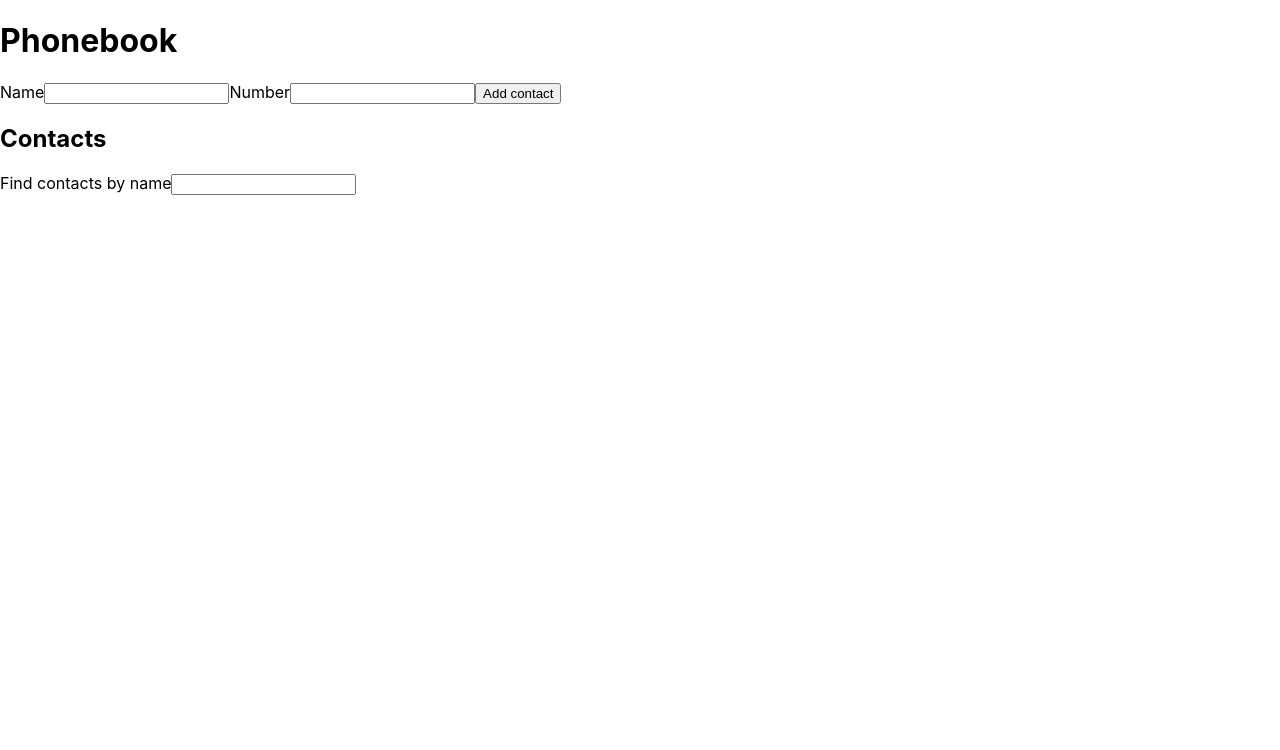
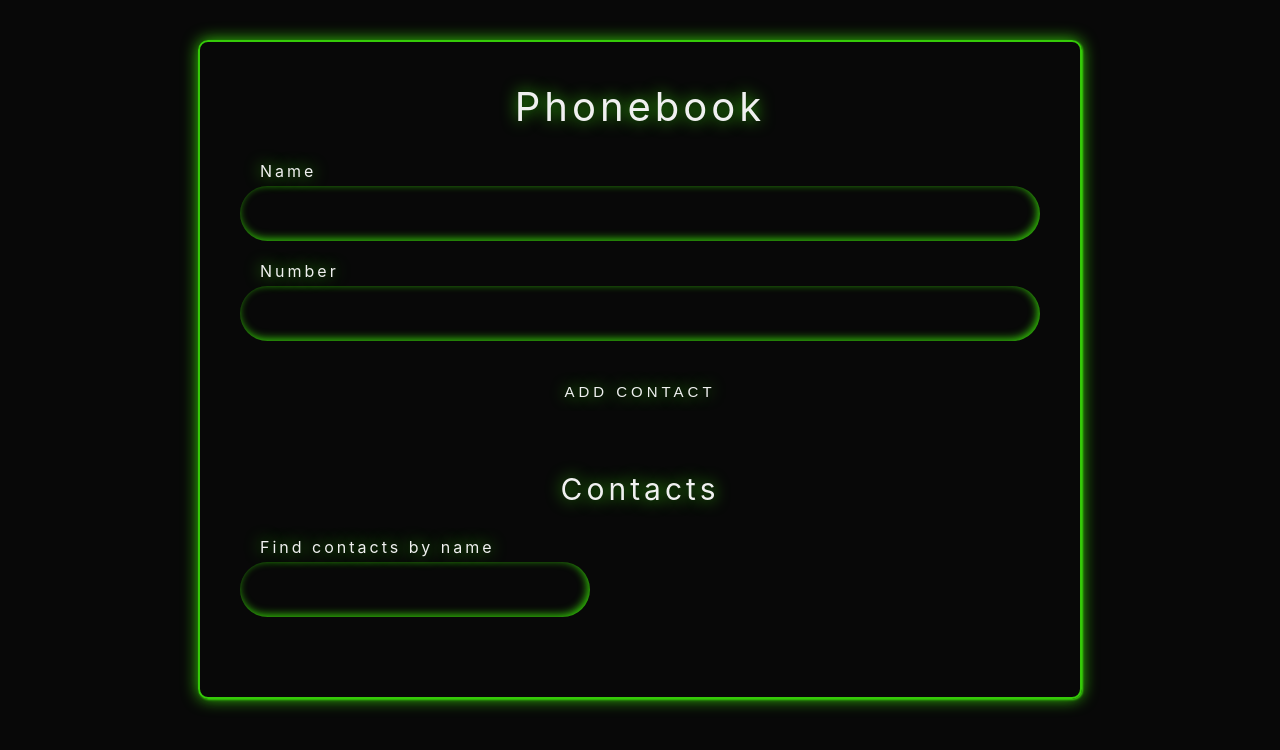
Before and after one commit to Svitlana-Lazurenko/goit-react-hw-02-phonebook, a React (Create React App) app: page / in a window 1280 px wide. Shown: the top 750 px of the page. Built offline with nearby package versions, Linux system fonts and the light colour scheme.

Commit message:
Add styles

```diff
--- a/src/components/App.styled.jsx
+++ b/src/components/App.styled.jsx
@@ -1,7 +1,30 @@
 import styled from '@emotion/styled';
 
-export const Block = styled.div``;
+export const Block = styled.div`
+  width: 800px;
+  margin: 0 auto;
+  margin-top: 40px;
+  padding: 40px;
 
-export const MainTitle = styled.h1``;
+  border: 2px solid rgb(53, 202, 8);
+  border-radius: 10px;
+  box-shadow: 1px 1px 2px rgb(53, 202, 8), 0 0 1em rgb(53, 202, 8);
+`;
 
-export const Title = styled.h2``;
+export const MainTitle = styled.h1`
+  font-weight: 400;
+  font-size: 40px;
+  letter-spacing: 4px;
+  text-align: center;
+
+  margin-bottom: 30px;
+`;
+
+export const Title = styled.h2`
+  font-weight: 400;
+  font-size: 30px;
+  letter-spacing: 4px;
+  text-align: center;
+
+  margin-bottom: 30px;
+`;
--- a/src/components/ContactForm/ContactForm.jsx
+++ b/src/components/ContactForm/ContactForm.jsx
@@ -1,5 +1,13 @@
 import React, { Component } from 'react';
-import { Form, Label, Input, Button } from './ContactForm.styled';
+import {
+  Form,
+  LabelName,
+  LabelNumber,
+  Text,
+  Input,
+  Button,
+  Span,
+} from './ContactForm.styled';
 
 class ContactForm extends Component {
   state = {
@@ -22,8 +30,8 @@ class ContactForm extends Component {
 
     return (
       <Form onSubmit={this.handleSubmit}>
-        <Label>
-          Name
+        <LabelName>
+          <Text>Name</Text>
           <Input
             type="text"
             name="name"
@@ -33,9 +41,9 @@ class ContactForm extends Component {
             value={name}
             onChange={this.handleChange}
           />
-        </Label>
-        <Label>
-          Number
+        </LabelName>
+        <LabelNumber>
+          <Text>Number</Text>
           <Input
             type="tel"
             name="number"
@@ -45,8 +53,10 @@ class ContactForm extends Component {
             value={number}
             onChange={this.handleChange}
           />
-        </Label>
-        <Button type="submit">Add contact</Button>
+        </LabelNumber>
+        <Button type="submit">
+          Add contact<Span></Span>
+        </Button>
       </Form>
     );
   }
--- a/src/components/ContactForm/ContactForm.styled.jsx
+++ b/src/components/ContactForm/ContactForm.styled.jsx
@@ -1,9 +1,92 @@
 import styled from '@emotion/styled';
 
-export const Form = styled.form``;
+export const Form = styled.form`
+  margin-bottom: 60px;
+`;
 
-export const Label = styled.label``;
+export const LabelName = styled.label`
+  display: flex;
+  flex-direction: column;
+  margin-bottom: 20px;
+`;
 
-export const Input = styled.input``;
+export const LabelNumber = styled.label`
+  display: flex;
+  flex-direction: column;
+`;
 
-export const Button = styled.button``;
+export const Text = styled.span`
+  display: block;
+  margin-bottom: 5px;
+  margin-left: 20px;
+  letter-spacing: 3px;
+`;
+
+export const Input = styled.input`
+  height: 35px;
+  padding: 10px 25px;
+
+  background: transparent;
+  box-shadow: -2px -2px 8px rgb(53, 202, 8) inset;
+  border-radius: 30px;
+  border: none;
+  outline-color: rgb(53, 202, 8);
+
+  font-size: 20px;
+  color: rgb(240, 240, 240);
+  text-shadow: 0 0 1em rgb(53, 202, 8);
+`;
+
+export const Button = styled.button`
+  height: 40px;
+  margin: 0 auto;
+  margin-top: 30px;
+  padding: 10px 20px;
+
+  display: block;
+  overflow: hidden;
+  position: relative;
+  transition: 0.5s;
+
+  background-color: transparent;
+  border: none;
+
+  color: rgb(240, 240, 240);
+  text-shadow: 0 0 1em rgb(53, 202, 8);
+  font-size: 15px;
+  text-transform: uppercase;
+  letter-spacing: 4px;
+
+  :hover {
+    background: #03f40f;
+    color: #fff;
+    border-radius: 5px;
+    box-shadow: 0 0 5px #03f40f, 0 0 25px #03f40f, 0 0 50px #03f40f,
+      0 0 100px #03f40f;
+  }
+`;
+
+export const Span = styled.span`
+  position: absolute;
+  display: block;
+
+  @keyframes btn-anim {
+    0% {
+      left: -100%;
+    }
+
+    50%,
+    100% {
+      left: 100%;
+    }
+  }
+
+  :first-of-type {
+    bottom: 2px;
+    left: -100%;
+    width: 100%;
+    height: 2px;
+    background: linear-gradient(90deg, transparent, #03f40f);
+    animation: btn-anim 2s linear infinite;
+  }
+`;
--- a/src/components/ContactItem/ContactItem.styled.jsx
+++ b/src/components/ContactItem/ContactItem.styled.jsx
@@ -1,7 +1,77 @@
 import styled from '@emotion/styled';
 
-export const Item = styled.li``;
+export const Item = styled.li`
+  display: flex;
+  justify-content: space-between;
+  padding: 15px 25px;
 
-export const Text = styled.span``;
+  background-color: rgb(4, 36, 7);
+  border-radius: 10px;
+  border: 2px solid rgb(53, 202, 8);
 
-export const Button = styled.button``;
+  :not(:last-child) {
+    margin-bottom: 25px;
+  }
+`;
+
+export const Text = styled.span`
+  font-size: 27px;
+  letter-spacing: 4px;
+`;
+
+export const Button = styled.button`
+
+// --green: rgb(53, 202, 8);
+
+  position: relative;
+  overflow: hidden;
+  transition: all 0.3s;
+  padding: 10px 20px;
+
+  border-radius: 0.6em;
+  border: 2px solid rgb(53, 202, 8);
+  background: linear-gradient(
+    to right,
+    rgba(27, 253, 156, 0.1) 1%,
+    transparent 40%,
+    transparent 60%,
+    rgba(27, 253, 156, 0.1) 100%
+  );
+  box-shadow: inset 0 0 10px rgba(27, 253, 156, 0.4),
+    0 0 9px 3px rgba(27, 253, 156, 0.1);
+
+  font-size: 10px;
+  letter-spacing: 4px;
+  text-transform: uppercase;
+  color:rgb(53, 202, 8);
+
+  :not(:last-child) {
+    margin-right: 12px;
+  }
+
+  :hover {
+    color: rgb(240, 255, 236);
+    box-shadow: inset 0 0 10px rgba(27, 253, 156, 0.6),
+      0 0 9px 3px rgba(27, 253, 156, 0.2);
+  }
+
+  :before {
+    content: '';
+    position: absolute;
+    left: -4em;
+    width: 4em;
+    height: 100%;
+    top: 0;
+    transition: transform 0.4s ease-in-out;
+    background: linear-gradient(
+      to right,
+      transparent 1%,
+      rgba(27, 253, 156, 0.1) 40%,
+      rgba(27, 253, 156, 0.1) 60%,
+      transparent 100%
+    );
+  }
+
+  :hover:before {
+    transform: translateX(15em);
+`;
--- a/src/components/Filter/Filter.jsx
+++ b/src/components/Filter/Filter.jsx
@@ -1,10 +1,10 @@
 import React from 'react';
 import PropTypes from 'prop-types';
-import { Label, Input } from './Filter.styled';
+import { Label, Text, Input } from './Filter.styled';
 
 const Filter = ({ value, onChange }) => (
   <Label>
-    Find contacts by name
+    <Text>Find contacts by name</Text>
     <Input type="text" name="filter" value={value} onChange={onChange}></Input>
   </Label>
 );
--- a/src/components/Filter/Filter.styled.jsx
+++ b/src/components/Filter/Filter.styled.jsx
@@ -1,5 +1,29 @@
 import styled from '@emotion/styled';
 
-export const Label = styled.label``;
+export const Label = styled.label`
+  display: flex;
+  flex-direction: column;
+  margin-bottom: 40px;
+`;
 
-export const Input = styled.input``;
+export const Text = styled.span`
+  margin-left: 20px;
+  margin-bottom: 5px;
+  letter-spacing: 3px;
+`;
+
+export const Input = styled.input`
+  width: 300px;
+  height: 35px;
+  padding: 10px 25px;
+
+  background: transparent;
+  border-radius: 30px;
+  box-shadow: -2px -2px 8px rgb(53, 202, 8) inset;
+  border: none;
+  outline-color: rgb(53, 202, 8);
+
+  font-size: 20px;
+  color: rgb(240, 240, 240);
+  text-shadow: 0 0 1em rgb(53, 202, 8);
+`;
--- a/src/index.css
+++ b/src/index.css
@@ -7,9 +7,34 @@ body {
     sans-serif;
   -webkit-font-smoothing: antialiased;
   -moz-osx-font-smoothing: grayscale;
+
+  background-color: rgb(8, 8, 8);
+  color: rgb(240, 240, 240);
+  text-shadow: 0 0 1em rgb(53, 202, 8);
 }
 
 code {
   font-family: source-code-pro, Menlo, Monaco, Consolas, 'Courier New',
     monospace;
 }
+
+button {
+  cursor: pointer;
+}
+
+h1,
+h2,
+h3,
+h4,
+h5,
+h6,
+p {
+  margin: 0;
+}
+
+ul,
+ol {
+  margin: 0px;
+  padding-left: 0px;
+  list-style: none;
+}
```
